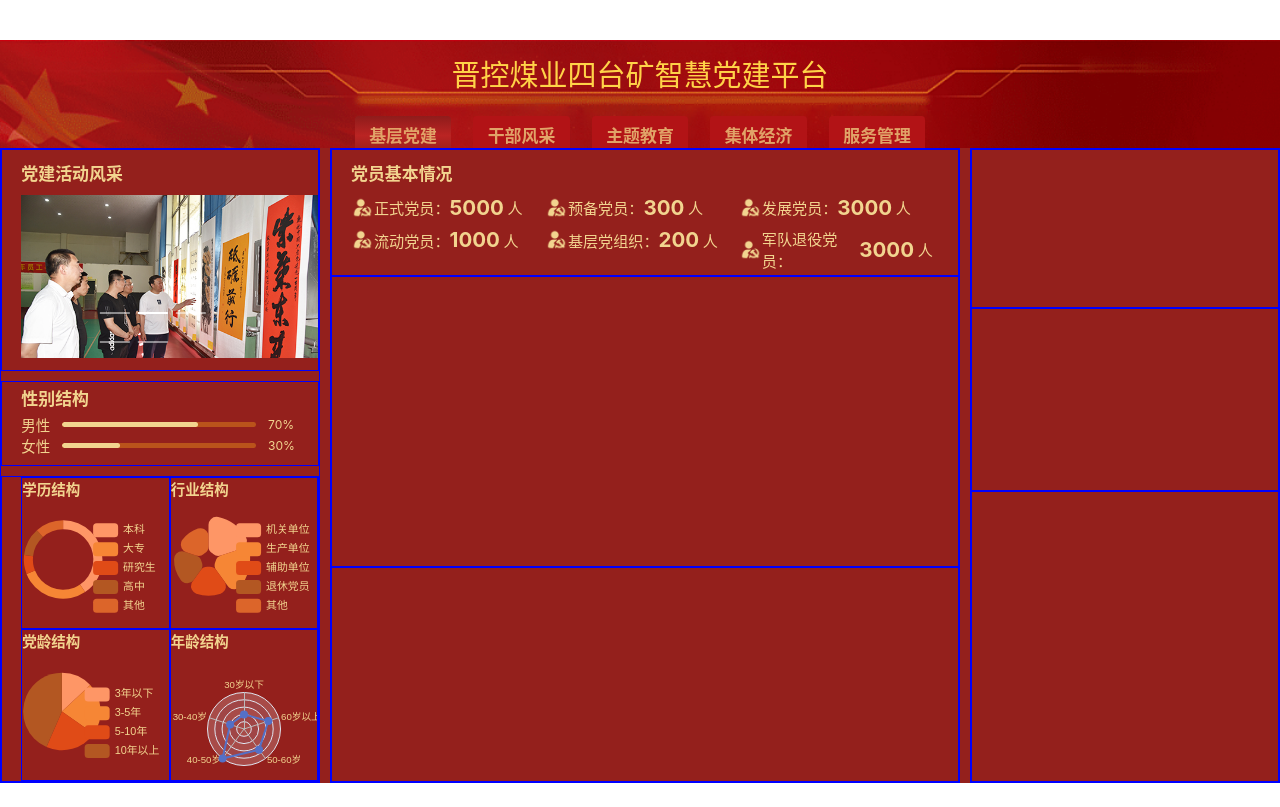
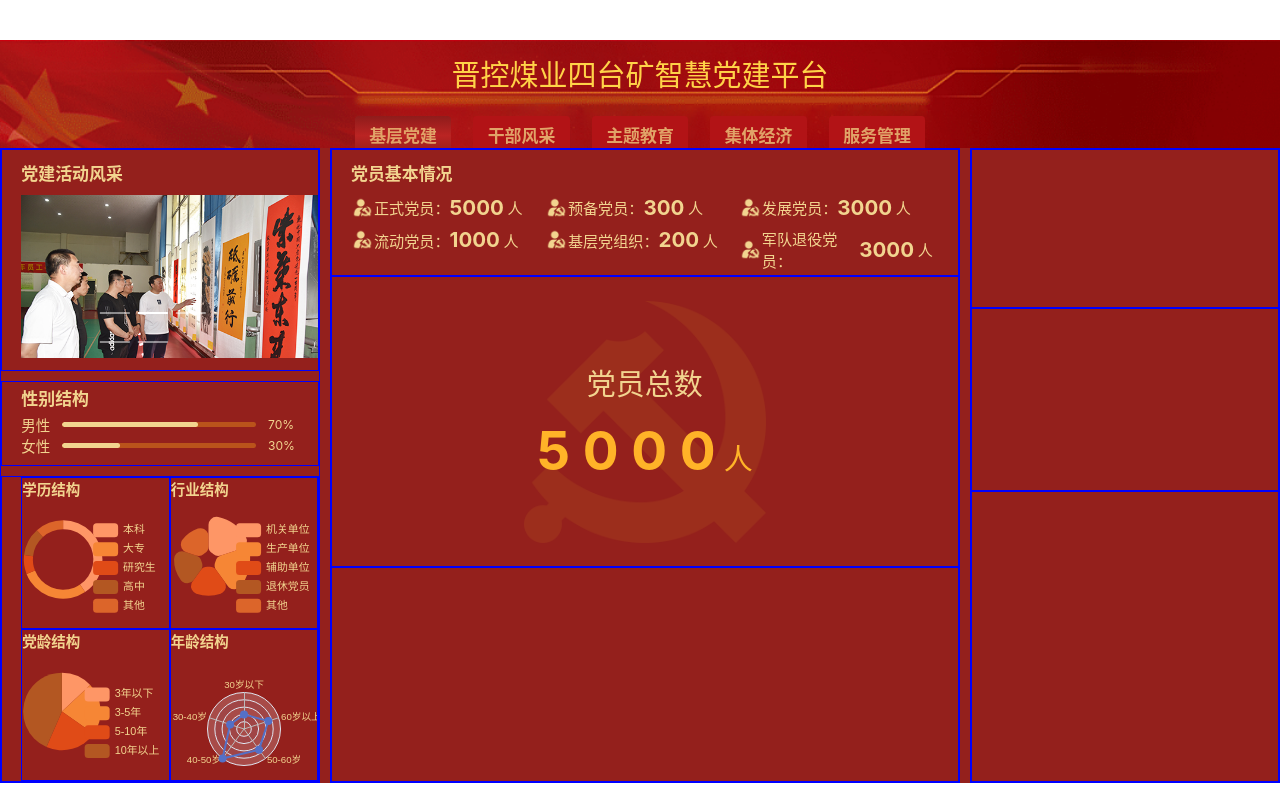
Before and after one commit to mm123mm123/djBigScreen, a Vue app: page /#/grassrootsPartyBuilding in a window 1280 px wide. Both pictures are taken after a click on the element 160 px from the left and 276 px from the top of the page. Built offline with nearby package versions, Linux system fonts and the light colour scheme.

Commit message:
中心图片完成

```diff
--- /dev/null
+++ b/src/pages/grassrootsPartyBuilding/components/CenterPic.vue
@@ -0,0 +1,64 @@
+<template>
+	<div class="centerPicBox">
+		<img src="src/assets/images/Danghui_golden.png">
+		<div>
+			<div class="centerBoxTitle">党员总数</div>
+			<div class="centerBoxNumber"><strong>5   0   0   0</strong>   人</div>
+		</div>
+	</div>
+</template>
+<script>
+import dangHui from "../../../assets/images/Danghui_golden.png";
+
+export default {
+	name: "CenterPic",
+	data() {
+		return {
+			picUrl: dangHui
+		};
+	},
+	mounted() {
+	}
+};
+
+</script>
+<style lang="scss" scoped>
+@import "src/helper";
+
+.centerPicBox {
+	height: 100%;
+	position: relative;
+
+	img {
+		position: absolute;
+		width: px(200);
+		height: px(200);
+		top: 50%;
+		left: 50%;
+		transform: translate(-50%, -50%);
+		opacity: 0.08;
+	}
+
+	> div {
+		position: absolute;
+		top: 50%;
+		left: 50%;
+		transform: translate(-50%, -50%);
+		font-size: px(24);
+
+
+		.centerBoxTitle {
+			text-align: center;
+			margin-bottom: px(13);
+		}
+		.centerBoxNumber{
+			color:#ffb328;
+			strong{
+				font-size: px(44);
+			}
+			text-align: center;
+		}
+	}
+}
+
+</style>
--- a/src/pages/grassrootsPartyBuilding/index.vue
+++ b/src/pages/grassrootsPartyBuilding/index.vue
@@ -15,7 +15,9 @@
 			<section>
 				<BasicSitch/>
 			</section>
-			<section></section>
+			<section>
+				<CenterPic/>
+			</section>
 			<section></section>
 		</section>
 		<section class="box3">
@@ -30,10 +32,11 @@ import Djfc from "./components/Djfc.vue";
 import GenderStructure from "./components/GenderStructure.vue";
 import STRCharts from "./components/STRCharts.vue";
 import BasicSitch from "./components/BasicSitch.vue";
+import CenterPic from "./components/CenterPic.vue";
 
 export default {
 	name: "grassrootsPartyBuilding",
-	components: {Djfc, GenderStructure,STRCharts,BasicSitch},
+	components: {Djfc, GenderStructure,STRCharts,BasicSitch,CenterPic},
 	data() {
 		return {};
 	},
```
